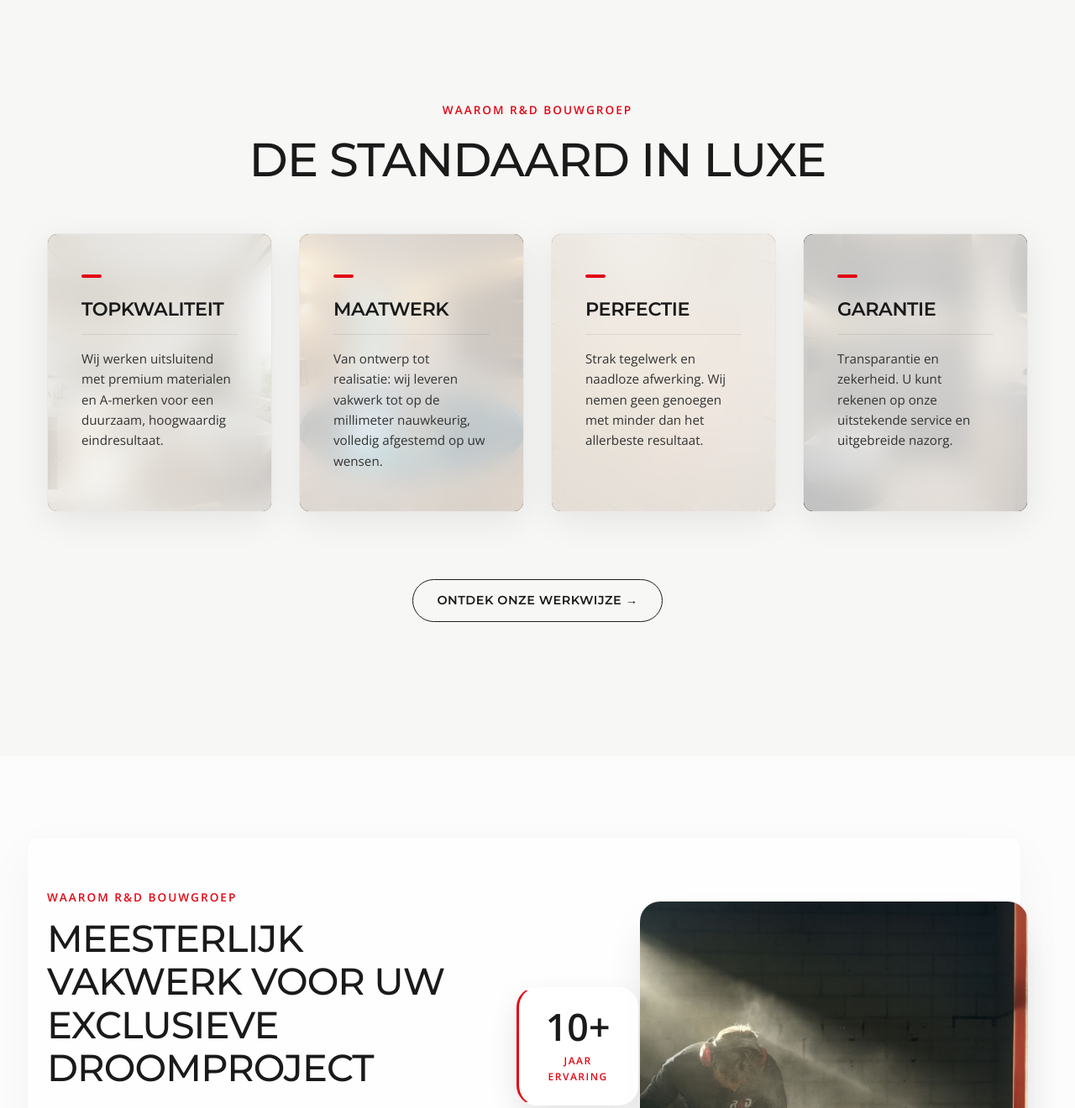
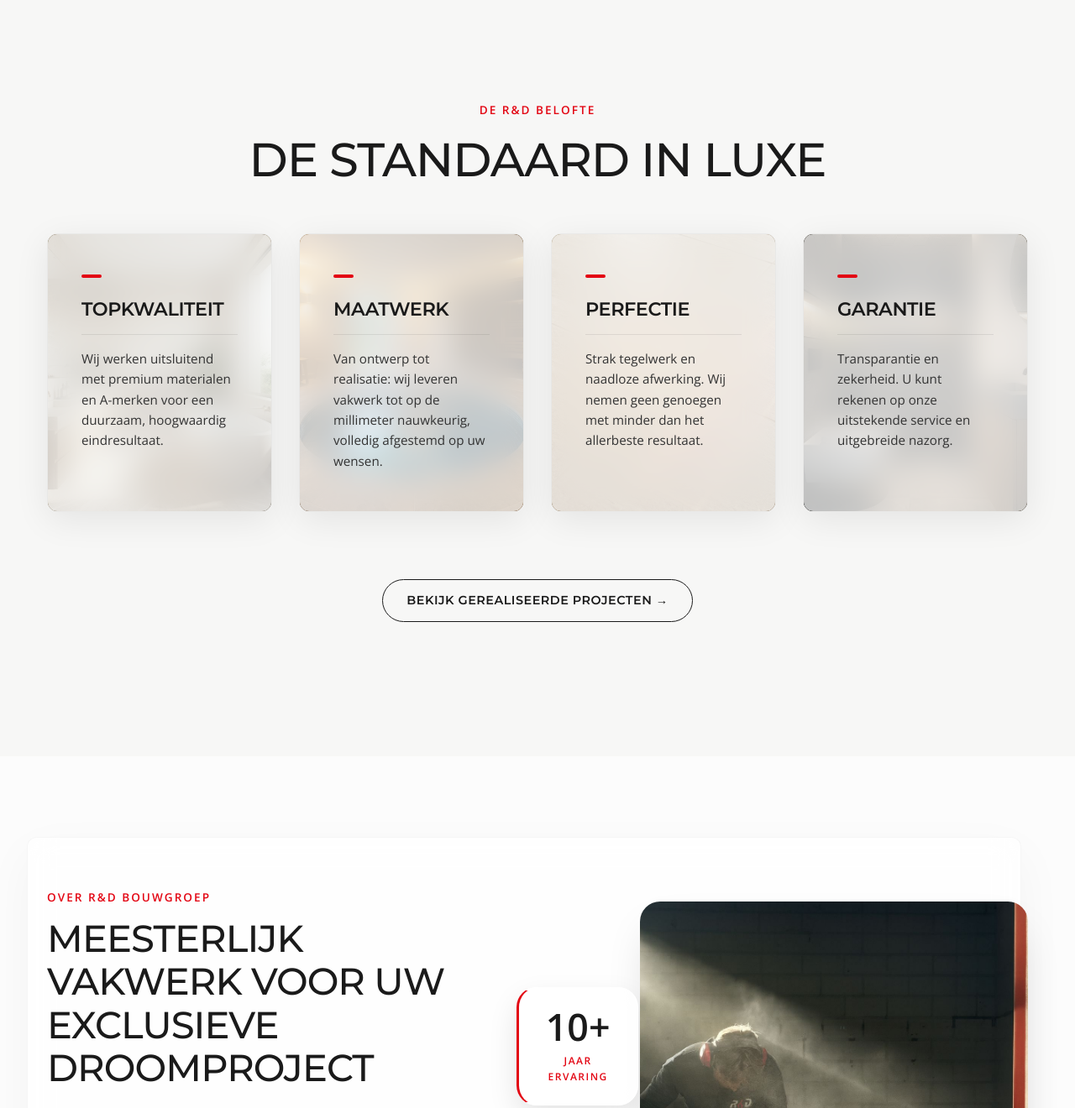
Before and after one commit to Schutzicht/bouwgroep-r-en-d, an Astro site: page / in a window 1280 px wide. Shown: the part 840-2160 px from the top of the page at 84% size. Built offline with nearby package versions, Linux system fonts and the light colour scheme; Astro itself is replaced by a stand-in of ours.

Commit message:
Round 13 Content fixes: Distinguish homepage About Us sections (TileFlip to Projects, Intro stays About)

```diff
--- a/src/components/Intro.astro
+++ b/src/components/Intro.astro
@@ -13,7 +13,7 @@ const { showButton = true } = Astro.props;
 
     <div class="intro-grid">
       <div class="intro-text">
-        <h4 class="text-primary tracking-label">Waarom R&D Bouwgroep</h4>
+        <h4 class="text-primary tracking-label">Over R&D Bouwgroep</h4>
         <h2 class="title-elegant">Meesterlijk vakwerk voor uw exclusieve droomproject</h2>
         <p class="lead-text">
           Uw specialist in luxe badkamers, strak tegelwerk en hoogwaardige zwembaden.
@@ -47,7 +47,7 @@ const { showButton = true } = Astro.props;
 
         {showButton && (
           <div class="action-footer">
-            <a href="/over-ons" class="btn-pill btn-pill-outline-dark">Lees ons verhaal &rarr;</a>
+            <a href="/over-ons" class="btn-pill btn-pill-outline-dark">Ontdek wie wij zijn &rarr;</a>
           </div>
         )}
       </div>
--- a/src/components/TileFlip.astro
+++ b/src/components/TileFlip.astro
@@ -5,7 +5,7 @@
   <div class="container relative-z">
     <div class="row align-center mb-5">
       <div class="col-12 text-center">
-        <span class="eyebrow tracking-label">Waarom R&D Bouwgroep</span>
+        <span class="eyebrow tracking-label">De R&D Belofte</span>
         <h2 class="section-title title-elegant">De Standaard in <span>Luxe</span></h2>
       </div>
     </div>
@@ -57,7 +57,7 @@
     </div>
 
     <div class="text-center" style="margin-top: 5rem;">
-      <a href="/over-ons" class="btn-pill btn-pill-outline">Ontdek onze werkwijze &rarr;</a>
+      <a href="/projecten" class="btn-pill btn-pill-outline">Bekijk gerealiseerde projecten &rarr;</a>
     </div>
   </div>
 </section>
```
